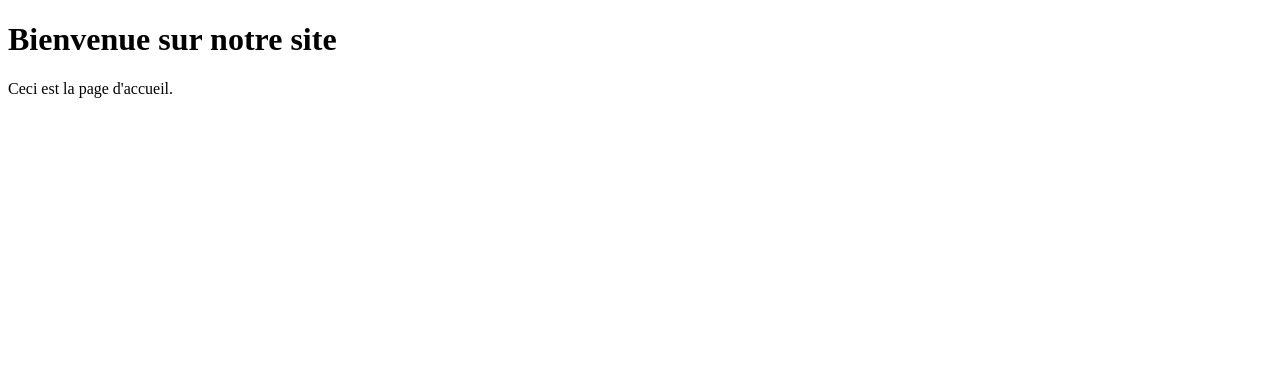
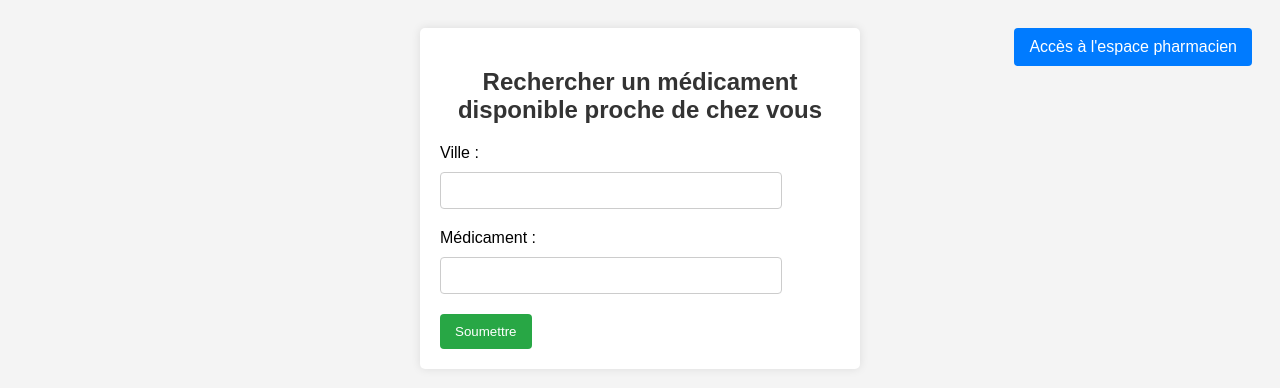
Before and after one commit to AomarIdir/pharmalma, a Django app: page / in a window 1280 px wide. Shown: the top 388 px of the page. Run offline with Django 5.2, Linux system fonts and the light colour scheme.

Commit message:
edit homepage

```diff
--- a/pharmalma/templates/home.html
+++ b/pharmalma/templates/home.html
@@ -3,9 +3,77 @@
 <head>
     <meta charset="UTF-8">
     <title>Bienvenue</title>
+    <style>
+        body {
+            font-family: Arial, sans-serif;
+            background-color: #f4f4f4;
+            padding: 20px;
+            position: relative; /* Pour positionner le bouton */
+        }
+        .admin-button {
+            position: absolute; /* Positionnement absolu pour placer le bouton en haut à droite */
+            top: 20px; /* Espace depuis le haut */
+            right: 20px; /* Espace depuis la droite */
+            background-color: #007bff; /* Couleur de fond du bouton */
+            color: white; /* Couleur du texte */
+            border: none; /* Pas de bordure */
+            padding: 10px 15px; /* Espacement interne */
+            border-radius: 4px; /* Coins arrondis */
+            text-decoration: none; /* Pas de soulignement */
+            font-size: 16px; /* Taille de la police */
+        }
+        .admin-button:hover {
+            background-color: #0056b3; /* Couleur au survol */
+        }
+        form {
+            background: white;
+            padding: 20px;
+            border-radius: 5px;
+            box-shadow: 0 0 10px rgba(0, 0, 0, 0.1);
+            max-width: 400px; /* Largeur maximale du formulaire */
+            margin: auto; /* Centrer le formulaire sur la page */
+        }
+        label {
+            display: block;
+            margin-bottom: 10px;
+        }
+        input[type="text"] {
+            width: 80%; /* Réduire la largeur des inputs */
+            padding: 10px;
+            margin-bottom: 20px;
+            border: 1px solid #ccc;
+            border-radius: 4px;
+        }
+        input[type="submit"] {
+            background-color: #28a745;
+            color: white;
+            border: none;
+            padding: 10px 15px;
+            border-radius: 4px;
+            cursor: pointer;
+        }
+        input[type="submit"]:hover {
+            background-color: #218838;
+        }
+        h2 {
+            text-align: center; /* Centrer le titre */
+            color: #333; /* Couleur du texte du titre */
+        }
+    </style>
 </head>
 <body>
-    <h1>Bienvenue sur notre site</h1>
-    <p>Ceci est la page d'accueil.</p>
+    <a href="/admin" class="admin-button">Accès à l'espace pharmacien</a>
+
+    <form>
+        <h2>Rechercher un médicament disponible proche de chez vous</h2>
+
+        <label for="ville">Ville :</label>
+        <input type="text" id="ville" name="ville" required>
+
+        <label for="medicament">Médicament :</label>
+        <input type="text" id="medicament" name="medicament" required>
+
+        <input type="submit" value="Soumettre">
+    </form>
 </body>
 </html>
```
Also changed, not shown: 1 other file.
